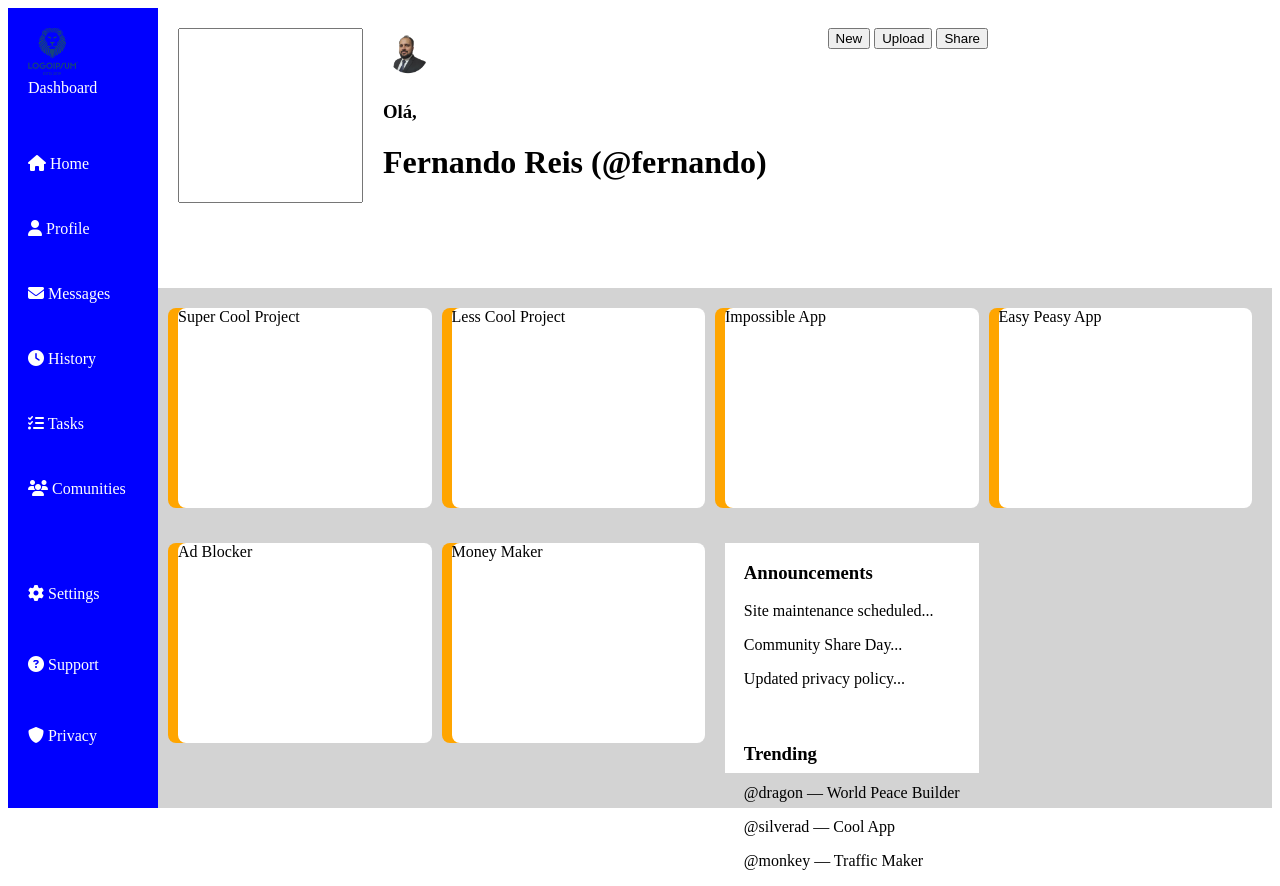
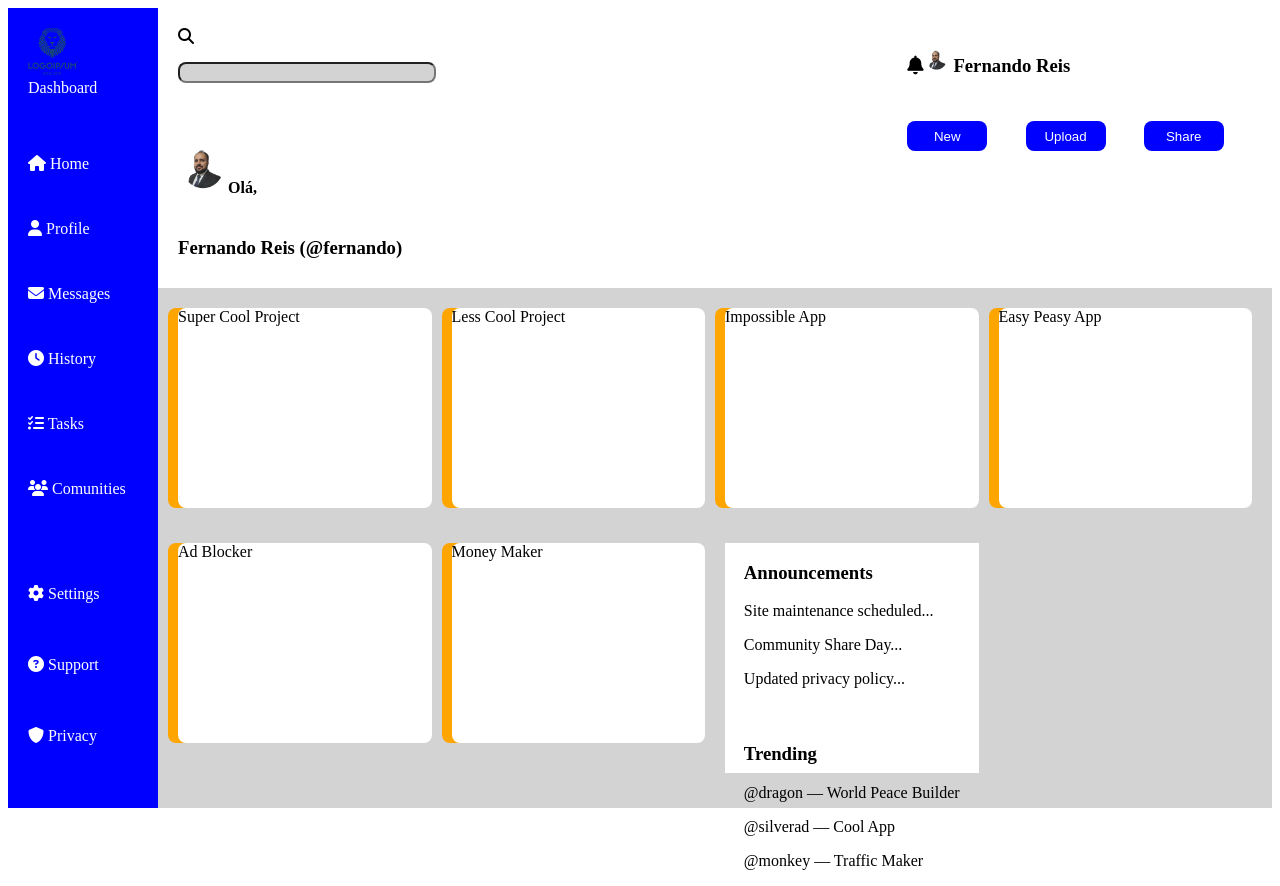
Before and after one commit to FernandoRGomes/ProjetoPainelAdministracao, a plain HTML site: page index.html in a window 1280 px wide. Drawn offline with Linux system fonts and the light colour scheme.

Commit message:
Versão 3

```diff
--- a/index.html
+++ b/index.html
@@ -3,7 +3,7 @@
   <head>
     <meta charset="UTF-8" />
     <meta name="viewport" content="width=device-width, initial-scale=1.0" />
-    <title>css GRID Ex3</title>
+    <title>Dashboard Administrador</title>
     <link rel="stylesheet" href="./styles.css" />
     <link rel="stylesheet" href="https://cdnjs.cloudflare.com/ajax/libs/font-awesome/6.6.0/css/all.min.css">
   </head>
@@ -13,11 +13,15 @@
     <div class="container">
 
       <div class="header">
-        <input type="text" class="busca">
+        <div class="search">
+          <i class="fa fa-search"></i><input type="text" class="busca">
+        </div>
         <div class="usuario">
-          <img src="images/Imagens/FernandoUser.png" alt="Foto do Usuário" width="50px">
-          <h3>Olá,</h3>
-          <h1>Fernando Reis (@fernando)</h1>
+          <h4><img src="images/Imagens/FernandoUser.png" alt="Foto do Usuário" width="50px">Olá,</h4><h3>  Fernando Reis (@fernando)</h3>
+
+        </div>
+        <div class="usuarioSino">
+          <h3><i class="fa fa-bell"></i><img src="images/Imagens/FernandoUser.png" alt="Foto do Usuário" width="25px">  Fernando Reis</h3>
         </div>
         <div class="botao">
           <button>New</button>
--- a/styles.css
+++ b/styles.css
@@ -7,13 +7,58 @@
 
 .header{
   display: grid;
-  grid-template-columns: 1fr repeat(2, 3fr);
-  grid-template-rows: 1fr 3fr;
+  grid-template-columns:1fr repeat(2, 1fr);
+  grid-template-rows: 1fr 2fr;
   grid-column: 2 / 3;
   padding: 20px;
   gap: 20px;
   height: 30vh;
 }
+
+.busca{
+  height: 15px;
+  width: 250px;
+  border-radius: 8px;
+  background-color: lightgray;
+}
+
+.search{
+  display: grid;
+  grid-column: 1/3;
+  grid-row: 1/2;
+}
+
+.usuario{
+  display: grid;
+  grid-column: 1 / 3;
+  grid-row: 2 / 3;
+  height: 15px;
+  width: 250px;
+}
+
+.usuarioSino{
+  display: grid;
+  grid-column: 3 / 4;
+  grid-row: 1 / 2;
+}
+
+.botao{
+  display: grid;
+  grid-template-columns: repeat(3, 1fr);
+  grid-column: 3 / 4;
+  grid-row: 2 / 3;
+  gap: 10px;
+  border-radius: 8px;
+}
+
+.botao button{
+  background-color: blue;
+  color: white;
+  border-color: transparent;
+  border-radius: 8px;
+  height: 30px;
+  width: 80px;
+  }
 
 .sidebar{
   display: grid;
```
